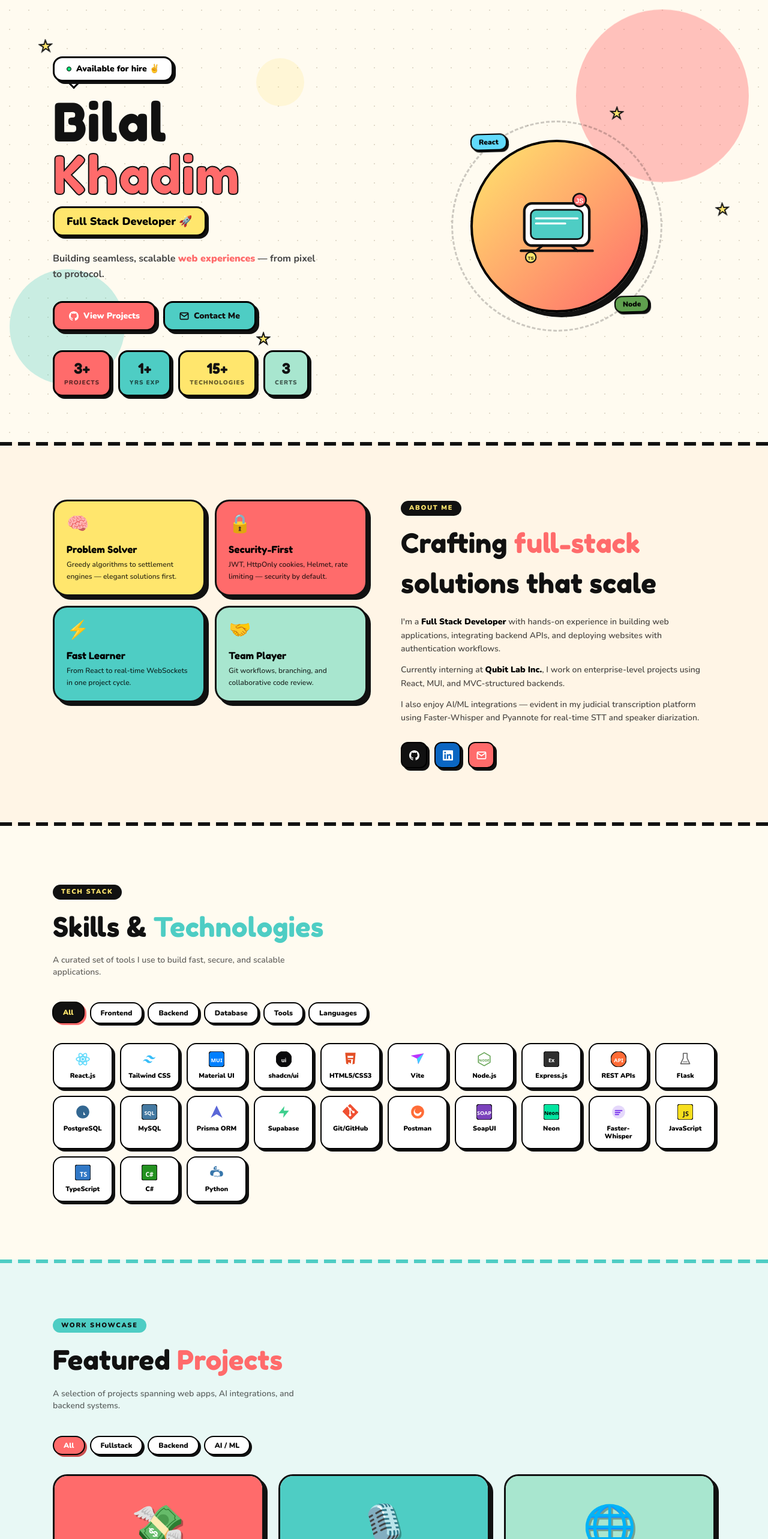
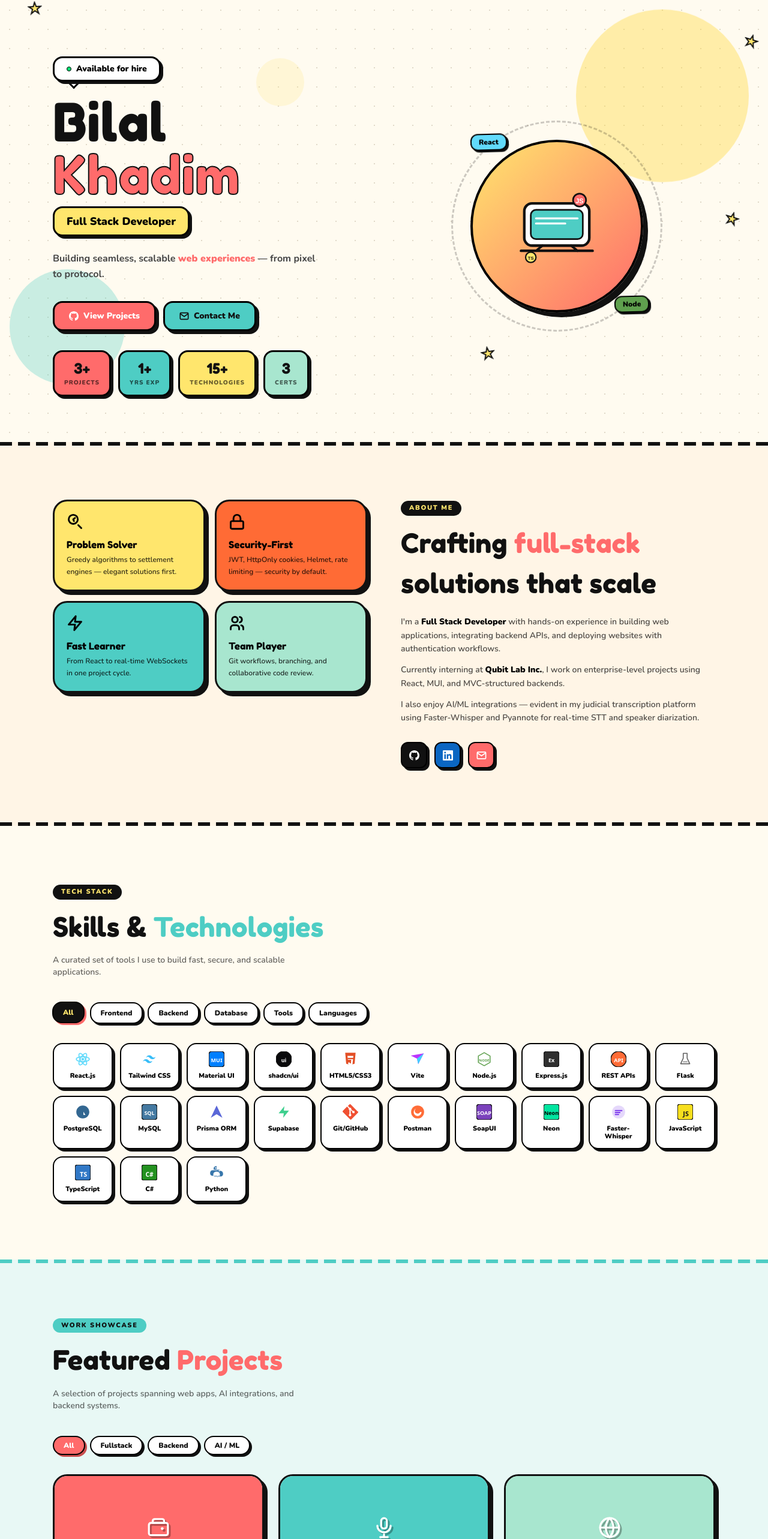
Before and after one commit to Bilal0876/Portfolio, a React (Vite) app: page / in a window 1280 px wide. Shown: the part 63-2629 px from the top of the page at 60% size. Built offline with nearby package versions, Linux system fonts and the light colour scheme.

Commit message:
added svgs

```diff
--- a/src/myportfolio.jsx
+++ b/src/myportfolio.jsx
@@ -26,6 +26,79 @@ const TJS = <svg viewBox="0 0 24 24" width="26" height="26"><rect width="24" hei
 const TTS = <svg viewBox="0 0 24 24" width="26" height="26"><rect width="24" height="24" rx={4} fill="#3178C6" stroke="#111" strokeWidth="1.5" /><text x="13" y="18" textAnchor="middle" fontSize="10" fontWeight="800" fill="#fff" fontFamily="system-ui">TS</text></svg>;
 const TCSharp = <svg viewBox="0 0 24 24" width="26" height="26"><rect width="24" height="24" rx={4} fill="#239120" stroke="#111" strokeWidth="1.5" /><text x="12" y="18" textAnchor="middle" fontSize="9.5" fontWeight="800" fill="#fff" fontFamily="system-ui">C#</text></svg>;
 const TPython = <svg viewBox="0 0 24 24" width="26" height="26"><path d="M12 2c-2.5 0-4.5 1.1-4.5 3.5v2h9v1H5.5C3.6 8.5 2 10 2 13c0 2.5 1.3 4 3.5 4H7v-2.5C7 12 8.8 10.5 12 10.5s5 1.5 5 4V17h-9v1h10.5c2.2 0 3.5-1.8 3.5-4 0-2.5-1.5-4.5-3.5-4.5H16.5V12c0-2.5-1.8-4-4.5-4zm-1.5 2a1 1 0 1 1 0 2 1 1 0 0 1 0-2zm3 13a1 1 0 1 1 0 2 1 1 0 0 1 0-2z" fill="#3776AB" /></svg>;
+
+/* Briefcase icon for internship */
+const IcoBriefcase = ({ size = 22 }) => (
+     <svg width={size} height={size} viewBox="0 0 24 24" fill="none" stroke="currentColor" strokeWidth="2.5" strokeLinecap="round" strokeLinejoin="round">
+          <rect x="2" y="7" width="20" height="14" rx="2" />
+          <path d="M16 7V5a2 2 0 0 0-2-2h-4a2 2 0 0 0-2 2v2" />
+          <line x1="12" y1="12" x2="12" y2="16" />
+          <line x1="10" y1="14" x2="14" y2="14" />
+     </svg>
+);
+/* Graduation cap icon for education */
+const IcoGradCap = ({ size = 22 }) => (
+     <svg width={size} height={size} viewBox="0 0 24 24" fill="none" stroke="currentColor" strokeWidth="2.5" strokeLinecap="round" strokeLinejoin="round">
+          <polygon points="12 2 22 8.5 12 15 2 8.5 12 2" />
+          <path d="M6 11.5v5c0 1.5 2.7 3 6 3s6-1.5 6-3v-5" />
+     </svg>
+);
+/* Wallet/money icon for Split Sync */
+const IcoWallet = ({ size = 38 }) => (
+     <svg width={size} height={size} viewBox="0 0 24 24" fill="none" stroke="#fff" strokeWidth="2" strokeLinecap="round" strokeLinejoin="round">
+          <path d="M20 7H4a2 2 0 0 0-2 2v9a2 2 0 0 0 2 2h16a2 2 0 0 0 2-2V9a2 2 0 0 0-2-2z" />
+          <path d="M16 3H8a2 2 0 0 0-2 2v2h12V5a2 2 0 0 0-2-2z" />
+          <circle cx="16" cy="13" r="1.5" fill="#fff" stroke="none" />
+     </svg>
+);
+/* Mic icon for transcription */
+const IcoMic = ({ size = 38 }) => (
+     <svg width={size} height={size} viewBox="0 0 24 24" fill="none" stroke="#fff" strokeWidth="2" strokeLinecap="round" strokeLinejoin="round">
+          <rect x="9" y="2" width="6" height="11" rx="3" />
+          <path d="M19 10a7 7 0 0 1-14 0" />
+          <line x1="12" y1="19" x2="12" y2="22" />
+          <line x1="8" y1="22" x2="16" y2="22" />
+     </svg>
+);
+/* Globe/translate icon */
+const IcoGlobe = ({ size = 38 }) => (
+     <svg width={size} height={size} viewBox="0 0 24 24" fill="none" stroke="#fff" strokeWidth="2" strokeLinecap="round" strokeLinejoin="round">
+          <circle cx="12" cy="12" r="10" />
+          <line x1="2" y1="12" x2="22" y2="12" />
+          <path d="M12 2a15.3 15.3 0 0 1 4 10 15.3 15.3 0 0 1-4 10 15.3 15.3 0 0 1-4-10 15.3 15.3 0 0 1 4-10z" />
+     </svg>
+);
+/* Medal icon for certs */
+const IcoMedal = ({ size = 28 }) => (
+     <svg width={size} height={size} viewBox="0 0 24 24" fill="none" stroke="currentColor" strokeWidth="2" strokeLinecap="round" strokeLinejoin="round">
+          <circle cx="12" cy="14" r="7" />
+          <path d="M8.5 2.5l-2 4.5h11l-2-4.5" />
+          <text x="12" y="18" textAnchor="middle" fontSize="7" fontWeight="900" fill="currentColor" stroke="none" fontFamily="system-ui">1st</text>
+     </svg>
+);
+/* Git branch / version control */
+const IcoGitBranch = ({ size = 28 }) => (
+     <svg width={size} height={size} viewBox="0 0 24 24" fill="none" stroke="currentColor" strokeWidth="2" strokeLinecap="round" strokeLinejoin="round">
+          <line x1="6" y1="3" x2="6" y2="15" />
+          <circle cx="18" cy="6" r="3" />
+          <circle cx="6" cy="18" r="3" />
+          <path d="M18 9a9 9 0 0 1-9 9" />
+     </svg>
+);
+/* Code icon for JS cert */
+const IcoCode = ({ size = 28 }) => (
+     <svg width={size} height={size} viewBox="0 0 24 24" fill="none" stroke="currentColor" strokeWidth="2" strokeLinecap="round" strokeLinejoin="round">
+          <polyline points="16 18 22 12 16 6" />
+          <polyline points="8 6 2 12 8 18" />
+     </svg>
+);
+/* Stack icon for fullstack cert */
+const IcoStack = ({ size = 28 }) => (
+     <svg width={size} height={size} viewBox="0 0 24 24" fill="none" stroke="currentColor" strokeWidth="2" strokeLinecap="round" strokeLinejoin="round">
+          <polygon points="12 2 22 8.5 12 15 2 8.5 12 2" />
+          <polyline points="2 13.5 12 20 22 13.5" />
+     </svg>
+);
 
 const NAV_LINKS = ["About", "Skills", "Projects", "Experience", "Contact"];
 
@@ -74,7 +147,7 @@ const PROJECTS = [
           cat: ["fullstack", "backend"],
           color: "#FF6B6B", shadowColor: "#c94f4f",
           accent: "#FFE66D",
-          icon: "💸",
+          icon: <IcoWallet />,
           tags: ["React", "Node.js", "PostgreSQL", "Prisma", "JWT"],
           title: "Split Sync",
           desc: "Collaborative expense settlement app with a greedy algorithm that minimises total transactions. MVC architecture with JWT + HttpOnly cookies.",
@@ -85,7 +158,7 @@ const PROJECTS = [
           cat: ["fullstack", "ai"],
           color: "#4ECDC4", shadowColor: "#2fa89f",
           accent: "#FFE66D",
-          icon: "🎙️",
+          icon: <IcoMic />,
           tags: ["React", "WebSockets", "Faster-Whisper", "Pyannote", "Supabase"],
           title: "AI Judicial Transcription",
           desc: "Real-time multilingual courtroom transcription with speaker diarization. Role-based access for judges, admins & stenographers.",
@@ -96,7 +169,7 @@ const PROJECTS = [
           cat: ["backend", "ai"],
           color: "#A8E6CF", shadowColor: "#5db88d",
           accent: "#FF6B6B",
-          icon: "🌐",
+          icon: <IcoGlobe />,
           tags: ["Python", "Flask", "Opus MT"],
           title: "Language Translator",
           desc: "Multilingual translation web app powered by Opus MT neural machine translation models. Clean Flask interface enabling cross-language text translation.",
@@ -109,7 +182,7 @@ const TIMELINE = [
      {
           date: "Feb 2026 – Present", type: "Internship", color: "#FF6B6B",
           role: "Full Stack Development Intern", company: "Qubit Lab Inc.",
-          icon: "💼",
+          icon: <IcoBriefcase />,
           points: [
                "Built responsive UI components with React, Tailwind CSS, and shadcn/ui.",
                "Implemented JWT authentication with HttpOnly cookies.",
@@ -120,7 +193,7 @@ const TIMELINE = [
      {
           date: "2022 – Feb 2026", type: "Education", color: "#4ECDC4",
           role: "BS Computer Science", company: "University of Central Punjab, Lahore",
-          icon: "🎓",
+          icon: <IcoGradCap />,
           points: [
                "Major: Software Development — full-stack engineering & system design.",
                "Minor: ML/Deep Learning — neural networks, model training, AI integrations.",
@@ -313,14 +386,23 @@ export default function Portfolio() {
                {/* ── HERO ─────────────────────────────────────────────── */}
                <section id="hero" className="min-h-screen flex items-center pt-20 relative overflow-hidden">
                     {/* BG blobs */}
-                    <div className="absolute top-20 right-8 w-72 h-72 rounded-full opacity-40 float" style={{ background: "#FF6B6B", zIndex: 0 }} />
+                    <div className="absolute top-20 right-8 w-72 h-72 rounded-full opacity-40 float" style={{ background: "#FFD93D", zIndex: 0 }} />
                     <div className="absolute bottom-24 left-4 w-48 h-48 rounded-full opacity-30" style={{ background: "#4ECDC4", zIndex: 0 }} />
                     <div className="absolute top-40 left-1/3 w-20 h-20 rounded-full opacity-20" style={{ background: "#FFE66D", zIndex: 0 }} />
 
                     {/* Stars */}
-                    {["top-32 left-16", "top-60 right-60", "bottom-40 left-1/3", "top-1/2 right-16"].map((pos, i) => (
-                         <div key={i} className={`star-deco ${pos}`} style={{ animationDelay: `${i * 0.4}s`, animation: `wiggle ${2 + i * 0.3}s ease-in-out infinite` }}>
-                              <svg width="24" height="24" viewBox="0 0 24 24"><path d="M12 2l2.4 7H22l-6.2 4.5 2.4 7L12 16 5.8 20.5l2.4-7L2 9h7.6z" fill="#FFE66D" stroke="#111" strokeWidth="2" /></svg>
+                    {[
+                         { top: "65px", left: "46px", right: "auto", bottom: "auto", rotate: "rotate(0deg)" },
+                         { top: "120px", left: "auto", right: "16px", bottom: "auto", rotate: "rotate(15deg)" },
+                         { top: "80%", left: "63%", right: "auto", bottom: "80px", rotate: "rotate(-10deg)" },
+                         { top: "52%", left: "auto", right: "48px", bottom: "auto", rotate: "rotate(20deg)" },
+                    ].map(({ rotate, ...pos }, i) => (
+                         <div key={i} className="star-deco" style={{ top: pos.top, left: pos.left, right: pos.right, bottom: pos.bottom, transform: rotate }}>
+                              <div style={{ animationDelay: `${i * 0.4}s`, animation: `wiggle ${2 + i * 0.3}s ease-in-out infinite` }}>
+                                   <svg width="24" height="24" viewBox="0 0 24 24">
+                                        <path d="M12 2l2.4 7H22l-6.2 4.5 2.4 7L12 16 5.8 20.5l2.4-7L2 9h7.6z" fill="#FFE66D" stroke="#111" strokeWidth="2" />
+                                   </svg>
+                              </div>
                          </div>
                     ))}
 
@@ -332,7 +414,7 @@ export default function Portfolio() {
                                         <div className="relative inline-block px-5 py-2 border-[3px] border-black rounded-2xl bg-white font-black text-sm"
                                              style={{ boxShadow: "4px 4px 0 #111" }}>
                                              <span className="w-2 h-2 rounded-full bg-green-400 inline-block mr-2 border border-black" />
-                                             Available for hire ✌️
+                                             Available for hire
                                              <div className="absolute -bottom-3 left-6 w-4 h-4 bg-white border-b-[3px] border-r-[3px] border-black"
                                                   style={{ transform: "rotate(45deg)", zIndex: -1 }} />
                                         </div>
@@ -346,7 +428,7 @@ export default function Portfolio() {
 
                                    <div className="inline-block px-5 py-2 rounded-2xl border-[3px] border-black mb-6 font-black text-lg"
                                         style={{ background: "#FFE66D", boxShadow: "4px 4px 0 #111" }}>
-                                        Full Stack Developer 🚀
+                                        Full Stack Developer
                                    </div>
 
                                    <p className="font-bold text-base mb-8 max-w-md leading-relaxed" style={{ color: "#444" }}>
@@ -418,13 +500,16 @@ export default function Portfolio() {
                                    {/* Trait cards */}
                                    <div className="grid grid-cols-2 gap-4">
                                         {[
-                                             { emoji: "🧠", title: "Problem Solver", desc: "Greedy algorithms to settlement engines — elegant solutions first.", color: "#FFE66D" },
-                                             { emoji: "🔒", title: "Security-First", desc: "JWT, HttpOnly cookies, Helmet, rate limiting — security by default.", color: "#FF6B6B" },
-                                             { emoji: "⚡", title: "Fast Learner", desc: "From React to real-time WebSockets in one project cycle.", color: "#4ECDC4" },
-                                             { emoji: "🤝", title: "Team Player", desc: "Git workflows, branching, and collaborative code review.", color: "#A8E6CF" },
-                                        ].map(({ emoji, title, desc, color }) => (
+                                             { icon: <svg width="28" height="28" viewBox="0 0 24 24" fill="none" stroke="currentColor" strokeWidth="2.5" strokeLinecap="round" strokeLinejoin="round"><path d="M9.5 2A6.5 6.5 0 0 1 16 8.5c0 3.58-2.92 6.5-6.5 6.5A6.5 6.5 0 0 1 3 8.5 6.5 6.5 0 0 1 9.5 2z" /><path d="M21 21l-4.35-4.35" /><path d="M9.5 8.5h.01M12 6.5l-2.5 2 1 2.5" /></svg>, title: "Problem Solver", desc: "Greedy algorithms to settlement engines — elegant solutions first.", color: "#FFE66D" },
+
+                                             { icon: <svg width="28" height="28" viewBox="0 0 24 24" fill="none" stroke="currentColor" strokeWidth="2.5" strokeLinecap="round" strokeLinejoin="round"><rect x="3" y="11" width="18" height="11" rx="2" /><path d="M7 11V7a5 5 0 0 1 10 0v4" /></svg>, title: "Security-First", desc: "JWT, HttpOnly cookies, Helmet, rate limiting — security by default.", color: "#FF6B35" },
+
+                                             { icon: <svg width="28" height="28" viewBox="0 0 24 24" fill="none" stroke="currentColor" strokeWidth="2.5" strokeLinecap="round" strokeLinejoin="round"><path d="M13 2L3 14h9l-1 8 10-12h-9l1-8z" /></svg>, title: "Fast Learner", desc: "From React to real-time WebSockets in one project cycle.", color: "#4ECDC4" },
+
+                                             { icon: <svg width="28" height="28" viewBox="0 0 24 24" fill="none" stroke="currentColor" strokeWidth="2.5" strokeLinecap="round" strokeLinejoin="round"><circle cx="9" cy="7" r="4" /><path d="M3 21v-2a4 4 0 0 1 4-4h4a4 4 0 0 1 4 4v2" /><path d="M16 3.13a4 4 0 0 1 0 7.75" /><path d="M21 21v-2a4 4 0 0 0-3-3.85" /></svg>, title: "Team Player", desc: "Git workflows, branching, and collaborative code review.", color: "#A8E6CF" },
+                                        ].map(({ icon, title, desc, color }) => (
                                              <div key={title} className="cartoon-card p-5" style={{ background: color }}>
-                                                  <div className="text-3xl mb-3">{emoji}</div>
+                                                  <div className="text-3xl mb-3">{icon}</div>
                                                   <h3 className="font-fredoka text-base mb-1">{title}</h3>
                                                   <p className="text-xs font-semibold leading-relaxed opacity-80">{desc}</p>
                                              </div>
@@ -617,12 +702,12 @@ export default function Portfolio() {
                                    </h2>
                                    <div className="grid gap-4" style={{ gridTemplateColumns: "repeat(auto-fill, minmax(200px, 1fr))" }}>
                                         {[
-                                             { emoji: "🏅", title: "The Full Stack", org: "Meta" },
-                                             { emoji: "📌", title: "Version Control", org: "Meta" },
-                                             { emoji: "⚡", title: "Programming with JavaScript", org: "Meta" },
+                                             { icon: <IcoStack size={28} />, title: "The Full Stack", org: "Meta" },
+                                             { icon: <IcoGitBranch size={28} />, title: "Version Control", org: "Meta" },
+                                             { icon: <IcoCode size={28} />, title: "Programming with JavaScript", org: "Meta" },
                                         ].map(c => (
                                              <div key={c.title} className="cartoon-card p-5 flex items-center gap-4" style={{ background: "#fff" }}>
-                                                  <span className="text-3xl">{c.emoji}</span>
+                                                  <span className="text-3xl">{c.icon}</span>
                                                   <div>
                                                        <h4 className="font-black text-sm mb-0.5">{c.title}</h4>
                                                        <p className="text-xs font-bold text-black/50">{c.org}</p>
@@ -645,7 +730,7 @@ export default function Portfolio() {
                          <Reveal>
                               <div className="section-label" style={{ background: "#FFE66D", color: "#111" }}>Get In Touch</div>
                               <h2 className="font-fredoka mb-3" style={{ fontSize: "clamp(2rem,5vw,3.5rem)", color: "#fff", WebkitTextStroke: "2px #111" }}>
-                                   Let's Connect! 👋
+                                   Let's Connect!
                               </h2>
                               <p className="font-black text-base text-white/80 mb-12 max-w-md">
                                    Have a project in mind or want to chat about opportunities? I'd love to hear from you.
@@ -682,7 +767,7 @@ export default function Portfolio() {
                <footer className="py-10 px-6 border-t-[3px] border-black" style={{ background: "#111" }}>
                     <div className="max-w-6xl mx-auto flex flex-col md:flex-row items-center justify-between gap-4">
                          <div className="font-fredoka text-xl" style={{ color: "#FFE66D" }}>Bilal<span style={{ color: "#FF6B6B" }}>.</span>dev</div>
-                         <p className="font-black text-xs text-white/40">© 2026 Muhammad Bilal · Crafted with ♥ in Lahore, Pakistan</p>
+                         <p className="font-black text-xs text-white/40">© 2026 Muhammad Bilal Khadim</p>
                          <div className="flex gap-3">
                               {[
                                    { icon: <IconMail size={18} />, href: "mailto:m.bilal0876@gmail.com" },
```
